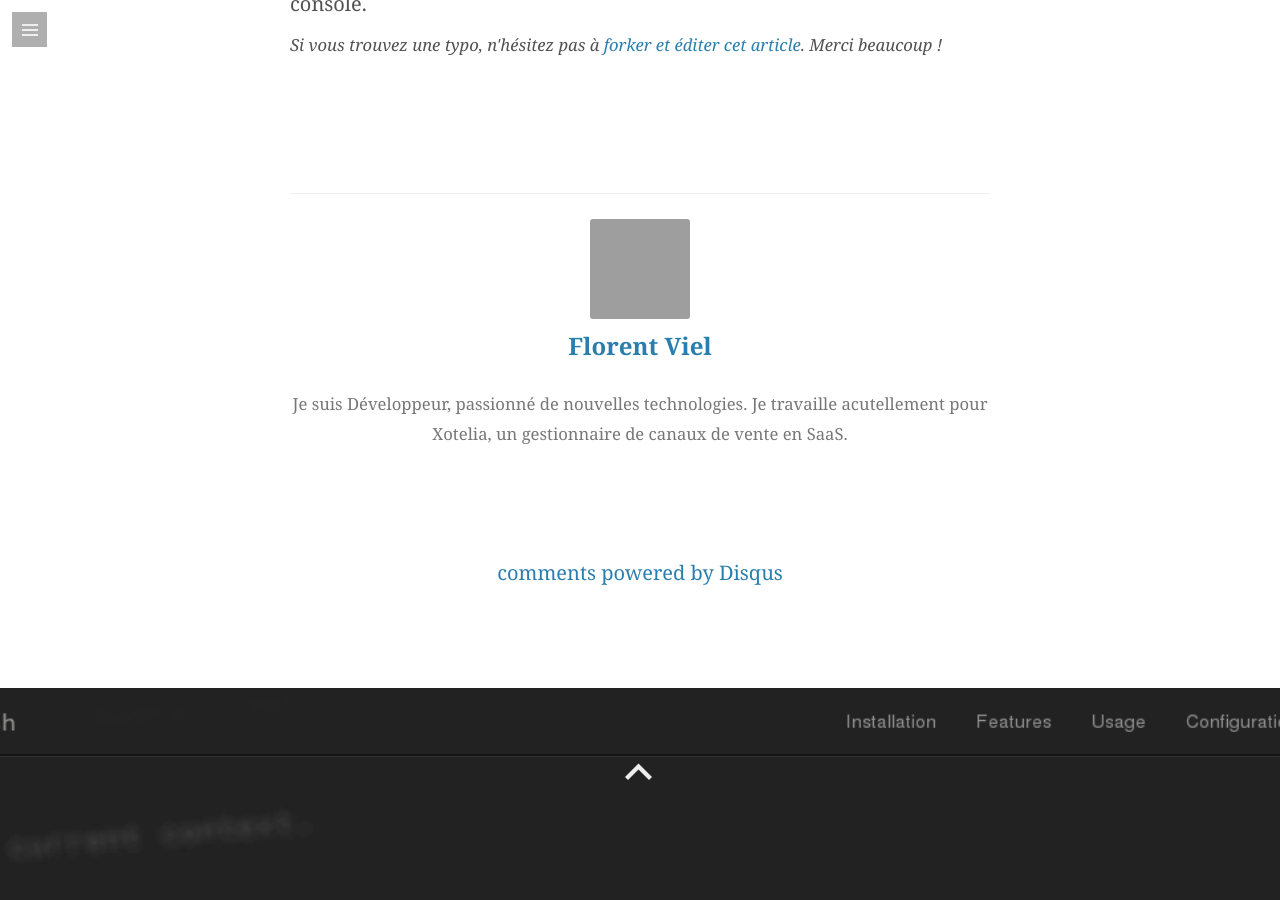
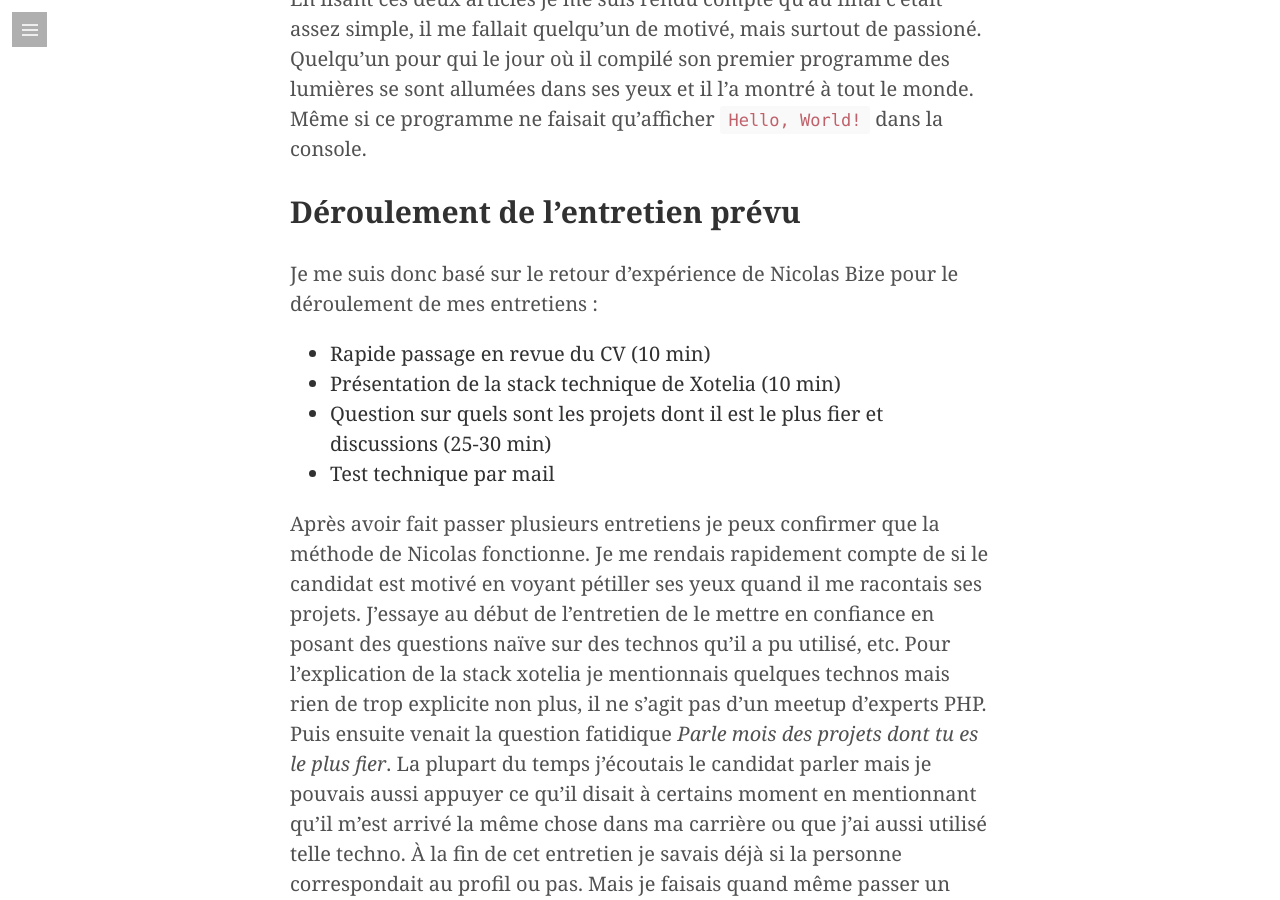
Before and after one commit to luxifer/luxifer.github.io, a Jekyll site: the page built from _posts/2015-02-27-retours-experience-recrutement.md, in a window 1280 px wide and 900 px high, scrolled down 939 px. Built offline with Jekyll 4.4.1, drawn with Linux system fonts in a browser that asks for light colours; some web fonts are replaced; Markdown is read by kramdown in place of the engine named in the settings; a script that is not in the unit is left out; comment, search, counter and statistics services are not loaded; some of the changed text lies outside the part shown; grey boxes are pictures that could not be loaded.

Commit message:
article terminé

```diff
--- a/_posts/2015-02-27-retours-experience-recrutement.md
+++ b/_posts/2015-02-27-retours-experience-recrutement.md
@@ -13,10 +13,29 @@ meta:
 ---
 Ces dernières semaines j'ai été amené à faire passer des entretiens techniques pour trouver deux personnes avec qui je vais partager mes tâches au quotidien.
 
+## Remise dans le contexte
+
 Tout d'abord, une petite remise dans le contexte s'impose. Je travaille pour [Xotelia](http://www.xotelia.com/), un gestionnaire de canaux de ventes en SaaS. Je suis tout seul à m'occuper des corrections de bugs, des évolutions et des nouveaux projets. L'entreprise vient de faire une levée de fond et donc il faut agrandir l'équipe technique pour pouvoir tenir la charge qui va arriver.
 
-On m'a donc confié la tâche de trouver des personnes avec qui je travaillerai. Pour préciser je m'occupe seulement de l'entretien technique et je suis en bout de chaîne. Nous passons par un cabinet de recrutement pour aller au plus vite, donc il y a un premier filtre à ce niveau là et ensuite le candidat à un entretien avec le patron, ce qui fait un deuxième filtre. Je me retrouve donc avec des candidats qui correspondent à la fiche de poste et qui ont été jugé comme capable de travailler en équipe chez Xotelia.
+On m'a donc confié la tâche de trouver des personnes avec qui je travaillerai. Pour préciser je m'occupe seulement de l'entretien technique et je suis en bout de chaîne. Nous passons par un cabinet de recrutement pour aller au plus vite, donc il y a un premier filtre à ce niveau là et ensuite le candidat à un entretien avec le patron, ce qui fait un deuxième filtre. Je me retrouve donc avec des candidats qui correspondent à la fiche de poste et qui ont été jugé comme capable de travailler en équipe chez Xotelia. Un autre point à prendre en compte est le fait que je suis en télétravail, la société est sur Lyon donc tous les entretiens que je fais passer se déroulent sur Skype.
 
 Comme c'est une expérience nouvelle pour moi je me suis un peu renseigné en quoi consiste un entretien technique, et oui jusqu'à présent j'ai toujours été à la place du candidat, maintenant je suis à la place du recruteur. J'ai donc trouvé plusieurs articles [ici](http://reprogramming.com/hiring-programmers/) et [là](http://www.nicolasbize.com/blog/how-i-ended-up-conducting-the-most-successful-technical-interviews-with-a-single-question/). Je sais come je suis, je veux travailler avec des gens comme moi, mais il me fallait définir les critères qui me définissent pour trouver quelqu'un comme moi.
 
 En lisant ces deux articles je me suis rendu compte qu'au final c'était assez simple, il me fallait quelqu'un de motivé, mais surtout de passioné. Quelqu'un pour qui le jour où il compilé son premier programme des lumières se sont allumées dans ses yeux et il l'a montré à tout le monde. Même si ce programme ne faisait qu'afficher `Hello, World!` dans la console.
+
+## Déroulement de l'entretien prévu
+
+Je me suis donc basé sur le retour d'expérience de Nicolas Bize pour le déroulement de mes entretiens :
+
+* Rapide passage en revue du CV (10 min)
+* Présentation de la stack technique de Xotelia (10 min)
+* Question sur quels sont les projets dont il est le plus fier et discussions (25-30 min)
+* Test technique par mail
+
+Après avoir fait passer plusieurs entretiens je peux confirmer que la méthode de Nicolas fonctionne. Je me rendais rapidement compte de si le candidat est motivé en voyant pétiller ses yeux quand il me racontais ses projets. J'essaye au début de l'entretien de le mettre en confiance en posant des questions naïve sur des technos qu'il a pu utilisé, etc. Pour l'explication de la stack xotelia je mentionnais quelques technos mais rien de trop explicite non plus, il ne s'agit pas d'un meetup d'experts PHP. Puis ensuite venait la question fatidique _Parle mois des projets dont tu es le plus fier_. La plupart du temps j'écoutais le candidat parler mais je pouvais aussi appuyer ce qu'il disait à certains moment en mentionnant qu'il m'est arrivé la même chose dans ma carrière ou que j'ai aussi utilisé telle techno. À la fin de cet entretien je savais déjà si la personne correspondait au profil ou pas. Mais je faisais quand même passer un petit test technique. Rien de bien compliqué, pas non plus le questionnaire de la certification Zend. Un petit développement en rapport avec le métier de Xotelia.
+
+Ce test me permet d'avoir un aperçu de la façon de penser du candidat, de comment il organise son code pour résoudre un problème. Un candidat m'a même dit qu'il s'est bien amusé à faire ce test.
+
+Ma responsabilité dans ce recrutement n'est pas moindre car il s'agit pour moi de trouver les bonnes personnes qui seront à même techniquement de monter au créneau sur le projet pour le faire décoller et soutenir les défis techniques qui vont arriver avec la levée de fond.
+
+J'ai trouvé cette expérience très intéressante et je serai près à recommencer, la prochaine fois dans la même pièce !
```
